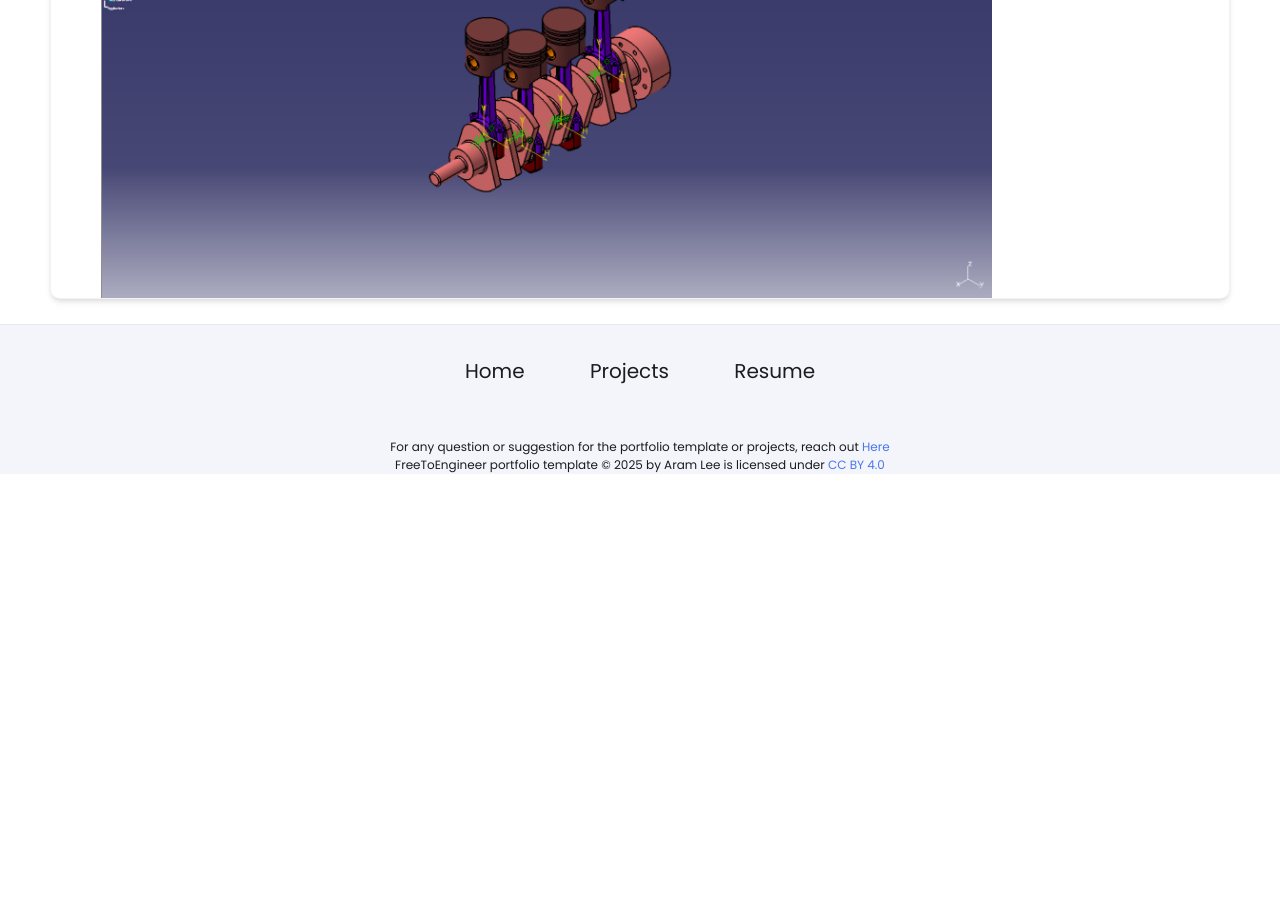
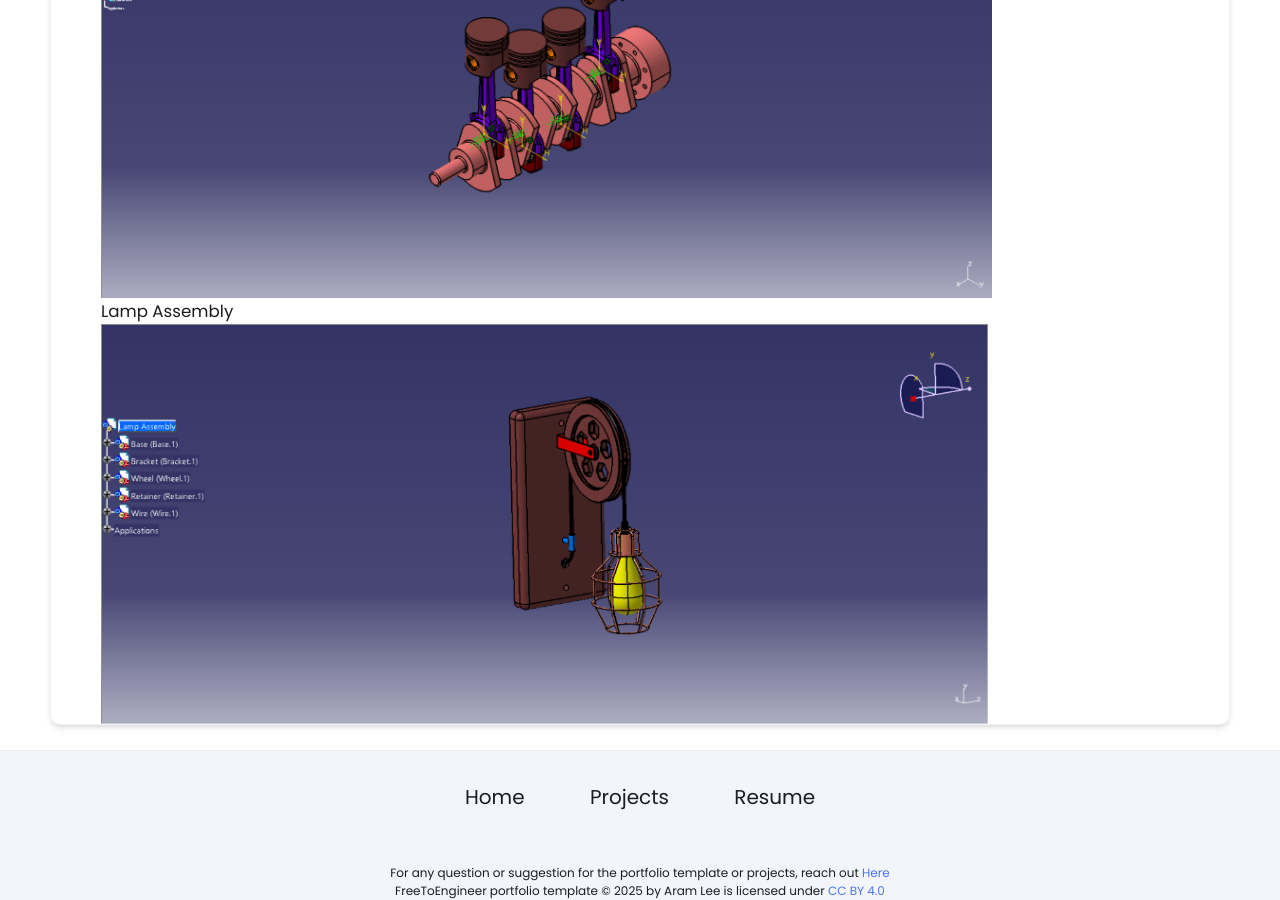
Before and after one commit to DanMG20/danmg20.github.io, a Jekyll site: the page built from _projects/CATIA_parts/index.md, in a window 1280 px wide and 900 px high, scrolled down 2971 px. Built offline with Jekyll 4.4.1, drawn with Linux system fonts in a browser that asks for light colours; before the commit the page ends 3445 px from its top, so only the background shows below that.

Commit message:
Update index.md

```diff
--- a/_projects/CATIA_parts/index.md
+++ b/_projects/CATIA_parts/index.md
@@ -39,3 +39,8 @@ main-image: /CAD.png
 <div style="text-align: center;">
   {% include image-gallery.html images="6.png" height="400" %}
 </div>
+
+### Lamp Assembly
+<div style="text-align: center;">
+  {% include image-gallery.html images="7.png" height="400" %}
+</div>
```
